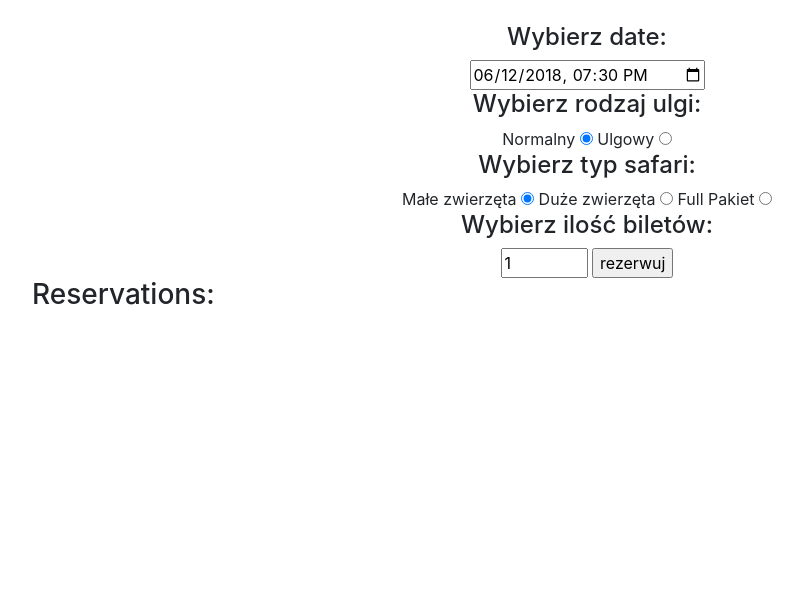
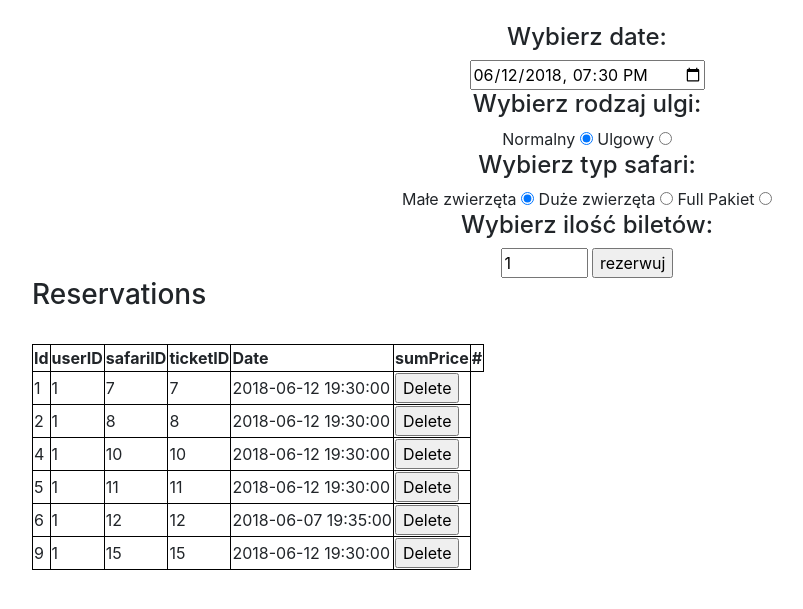
Before and after one commit to marcinwanczyk/SafariReservation, a Flask app: page / in a window 1280 px wide. Shown: the part 113-722 px from the top of the page, without its empty margins (53-856 px from the left). Run offline with Flask 2, Linux system fonts and the light colour scheme; a user stored in the database is signed in; data comes from the database, SQL or seed files in the repository; both versions use the stored data as it was after the commit; some libraries are stand-ins or nearby versions.

Commit message:
add/remove reservation

```diff
--- a/website/models.py
+++ b/website/models.py
@@ -6,11 +6,13 @@ from flask_sqlalchemy import SQLAlchemy
 
 
 class Reservation(db.Model):
+    __tablename__ = 'reservation'
     id = db.Column(db.Integer, primary_key=True)
     user_id = db.Column(db.Integer, db.ForeignKey('user.id'))
     ticket_id = db.Column(db.Integer, db.ForeignKey('ticket.id'))
     guide_id = db.Column(db.Integer, db.ForeignKey('guide.id'))
     safari_id = db.Column(db.Integer, db.ForeignKey('safari.id'))
+    # date = db.Column(db.DateTime)
     tickets = db.relationship('Ticket')
     users = db.relationship('User')
     #guides = db.relationship('Guide')
@@ -19,6 +21,7 @@ class Reservation(db.Model):
 
 
 class Safari(db.Model):
+    __tablename__ = 'safari'
     id = db.Column(db.Integer, primary_key=True)
     date = db.Column(db.DateTime)
     type = db.Column(db.String(15000))
@@ -26,11 +29,13 @@ class Safari(db.Model):
 
 
 class Guide(db.Model):
+    __tablename__  = 'guide'
     id = db.Column(db.Integer, primary_key=True)
     guide_name = db.Column(db.String(1500))
     surname = db.Column(db.String(1500))
 
 class User(db.Model, UserMixin):
+    __tablename__ = 'user'
     id = db.Column(db.Integer, primary_key=True)
     email = db.Column(db.String(150), unique=True)
     password = db.Column(db.String(150))
@@ -42,6 +47,7 @@ class User(db.Model, UserMixin):
 
 
 class Ticket(db.Model):
+    __tablename__ = 'ticket'
     id = db.Column(db.Integer, primary_key =True)
     # price = db.Column(db.Integer,)
     amount = db.Column(db.Integer)
--- a/website/templates/home.html
+++ b/website/templates/home.html
@@ -3,7 +3,6 @@
 <h1 align="center">Zarezerwuj Safari!</h1>
 
 <form  action="/create-reservation" method="POST">
-  <!-- <textarea name="note" id="note" class="form-control"></textarea> -->
   <br />
   <div align="center">
     <h4>
@@ -36,24 +35,37 @@
 
 
         <input type="submit" value="rezerwuj"/>
-
-        <!-- <div align="center"><button type="submit" class="btn btn-primary" >Rezerwuj Bilet</button> -->
-      <!-- </div> -->
   </div>
 </form>
 
 <body>
-  <h3>Reservations:</h3>
+  <h3>Reservations</h3>
+  <a href="/home"></a>
   <br>
   <table>
-     {% for data in reservations %}
+    <thead>
+      <th style="border: 1px solid black;">Id</th>
+      <th style="border: 1px solid black;">userID</th>
+      <th style="border: 1px solid black;">safariID</th>
+      <th style="border: 1px solid black;">ticketID</th>
+      <th style="border: 1px solid black;">Date</th>
+      <th style="border: 1px solid black;">sumPrice</th>
+      <th style="border: 1px solid black;">#</th>
+   </thead>
+     {% for reservation in reservations %}
      <tbody>
-        <td>{{data.id}}</td>
-        <td>{{data.user_id}}</td>
-        <td>{{data.ticked_id}}</td>
-        <!-- <td>{{data.age}}</td> -->
+        <td style="border: 1px solid black;">{{reservation.id}}</td>
+        <td style="border: 1px solid black;">{{reservation.user_id}}</td>
+        <td style="border: 1px solid black;">{{reservation.safari_id}}</td>
+        <td style="border: 1px solid black;">{{reservation.ticket_id}}</td>
+        <td style="border: 1px solid black;">{{reservation.safari.date}}</td>
+        <td style="border: 1px solid black;">
+          <form action="{{ url_for('views.delete_reservation', id=reservation.id) }}" method="post">
+            <input type="submit" value="Delete">
+        </form>
+        </td>
      </tbody>
      {% endfor%}
-  </table>
+    </table>
 </body>
 {% endblock %}
--- a/website/views.py
+++ b/website/views.py
@@ -1,7 +1,8 @@
-from flask import Blueprint, render_template, request, flash, jsonify, redirect
+from flask import Blueprint, url_for, render_template, request, flash, jsonify, redirect
 from flask_login import login_required, current_user
-from .models import Safari, Ticket, Reservation
+from .models import Safari, Ticket, Reservation, User, Guide
 from . import db
+from sqlalchemy.sql import text
 import json, datetime
 
 views = Blueprint('views', __name__)
@@ -10,62 +11,27 @@ views = Blueprint('views', __name__)
 @views.route('/', methods=['GET', 'POST'])
 @login_required
 def home():
-    # wszystko co zwiazane z note nie brane pod uwage do projektu
-    # if request.method == 'POST':
-    #     note = request.form.get('note')#Gets the note from the HTML
-
-    #     if len(note) < 1:
-    #         flash('Note is too short!', category='error')
-    #     else:
-    #         new_note = Note(data=note, user_id=current_user.id)  #providing the schema for the note
-    #         db.session.add(new_note) #adding the note to the database
-    #         db.session.commit()
-    #         flash('Note added!', category='success')
-
-    # reservations = Reservation.query.all()
-    # return render_template('home.html', reservations=reservations)
-    return render_template("home.html", user=current_user)
-
-
-# @views.route('/delete-note', methods=['POST'])
-# def delete_note():
-#     note = json.loads(request.data) # this function expects a JSON from the INDEX.js file
-#     noteId = note['noteId']
-#     note = Note.query.get(noteId)
-#     if note:
-#         if note.user_id == current_user.id:
-#             db.session.delete(note)
-#             db.session.commit()
-
-#     return jsonify({})
-
-# @views.route('/create_safari', methods=['POST'])
-# def create_safari():
-#     date_str = request.form['date_safari']
-#     date = datetime.strptime(date_str, '%Y-%m-%dT%H:%M')
-#     safari = Safari(date=date, type=request.form['type'], seats=request.form['seats'])
-#     db.session.add(safari)
-#     db.session.commit()
-#     return render_template("home.html", user=current_user)
-
+    user_id = current_user.id
+    reservations = Reservation.query.filter_by(user_id = user_id)
+    return render_template("home.html", user=current_user, reservations = reservations)
 
 @views.route('/create-reservation', methods=['POST'])
 def create_reservation():
     print("DANE: ", request.form)
     date_str = request.form.get("date_safari")
     date = datetime.datetime.strptime(date_str, '%Y-%m-%dT%H:%M')
-    # date = datetime.datetime.stri
     safari= Safari(date = date, type = request.form.get("package2"))
     ticket = Ticket(type = request.form.get("package1"), amount = request.form.get("package3"))
     reservation = Reservation(safari=safari, tickets=ticket, users=current_user)
+    db.session.add(safari)
     db.session.add(ticket)
     db.session.add(reservation)
     db.session.commit()
- #GENERALNIE TO PROBLEM OD POCZATKU JEST Z TYM KONTROLEREM, Z DATĄ BYL PROBLEM I ZA NULLA BIERZE DATE,
- #JAK USUNALEM DATE, TO DALEJ NIE POSTUJE, W AKTUALNYM STANEI MOGE PRZEZ POSTMANA POSTA ZROBIC "package3": "4", ALE PRZYCISK NIE REAGUJE
- #SPRAWDZILEM W SQLITE PO POSCIE ZMIANY W TABELI TICKET I WSM TO DODAJE KOLEJNE WIERZE Z SAMYMI NULLAMI, WIEC CHYBA FORM W HOME.HTML JEST TOTALNIE ZJEBANY
-
     return redirect('/')
 
-
-# nie postuje wciaz
+@views.route('/delete-reservation/<int:id>', methods=['POST'])
+def delete_reservation(id):
+    reservations = Reservation.query.get(id)
+    db.session.delete(reservations)
+    db.session.commit()
+    return redirect('/')
```
Also changed, not shown: instance/database.db.
